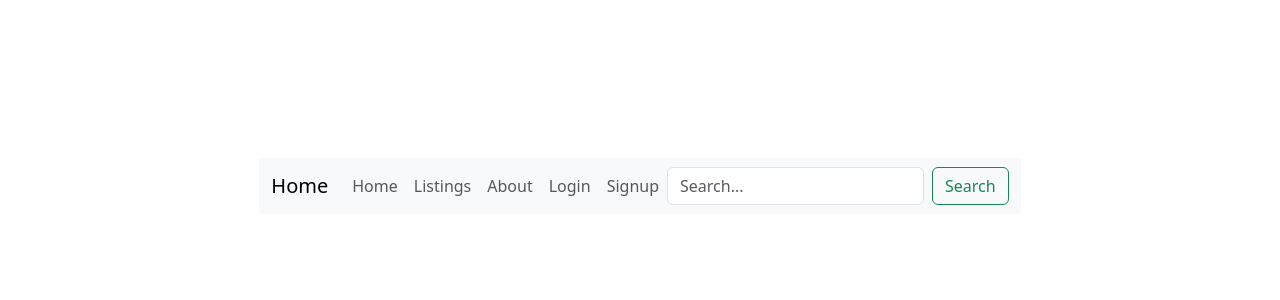
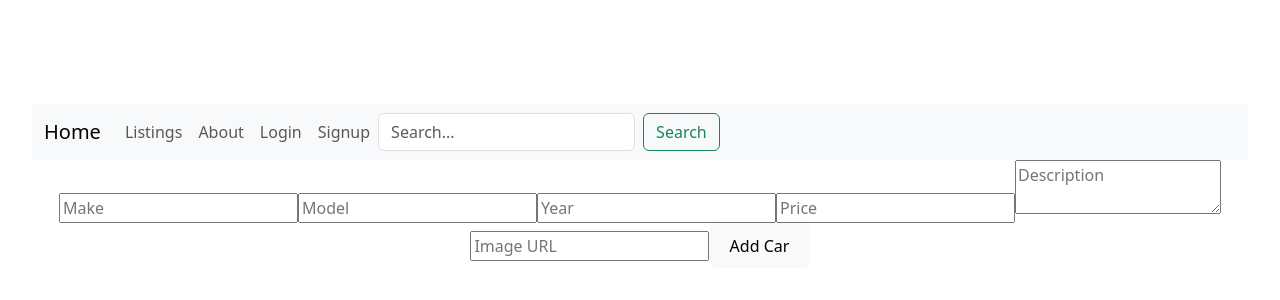
Before and after one commit to unidrelyn/Project-Final-Auto, a React (Vite) app: page /add-car in a window 1280 px wide. Shown: the part 214-514 px from the top of the page. Built offline with nearby package versions, Linux system fonts and the light colour scheme.

Commit message:
second push

```diff
--- a/src/App.jsx
+++ b/src/App.jsx
@@ -32,23 +32,33 @@ import ListingsPage from './pages/ListingsPage';
 import AboutPage from './pages/AboutPage';
 import LoginPage from './pages/LoginPage';
 import SignupPage from './pages/SignupPage'; // Import the SignupPage component
+import EditCarForm from './components/EditCarForm';
+import { CarListProvider } from './context/CarListContext';
+import AddCarForm from './components/AddCarForm';
 import './App.css';
 import 'bootstrap/dist/css/bootstrap.min.css';
 
 function App() {
   return (
+    <CarListProvider>
     <Router>
       <NavBar />
       <Routes>
         <Route path="/" element={<HomePage />} />
         <Route path="/listings" element={<ListingsPage />} />
+
         <Route path="/about" element={<AboutPage />} />
         <Route path="/login" element={<LoginPage />} />
         {/* Add route for the signup page */}
         <Route path="/signup" element={<SignupPage />} />
+        <Route path="/edit/:carId" element={<EditCarForm />} /> {/* Define the edit route */}
+        <Route path="/add-car" element={<AddCarForm />} />
+        {/* Define other routes */}
       </Routes>
     </Router>
+    </CarListProvider>
   );
+
 }
 
 export default App;
--- a/src/components/AddCarForm.jsx
+++ b/src/components/AddCarForm.jsx
@@ -65,74 +65,44 @@
 // export default AddCarForm;
 
 import React, { useState } from 'react';
-import mockCars from '../mockData/mockCars.json'; // Import mock car data
-// Remove the axios import
+import { useCarList } from '../context/CarListContext'; // Import your custom hook from the context
+import { useNavigate } from 'react-router-dom';
 
-function AddCarForm() {
+const AddCarForm = () => {
   const [carData, setCarData] = useState({
     make: '',
     model: '',
     year: '',
     price: '',
-    description: ''
+    description: '',
+    image: ''
   });
-  const [submitting, setSubmitting] = useState(false);
-  const [error, setError] = useState('');
+  const { addCar } = useCarList(); // Destructure the addCar function from your context
+  const navigate = useNavigate();
 
   const handleChange = (e) => {
     const { name, value } = e.target;
-    setCarData(prevData => ({
-      ...prevData,
-      [name]: value
-    }));
+    setCarData(prevData => ({ ...prevData, [name]: value }));
   };
 
-  const handleSubmit = async (e) => {
+  const handleSubmit = (e) => {
     e.preventDefault();
-    setSubmitting(true);
-
-    try {
-      // Instead of making an actual HTTP request, you can handle the form submission here
-      // For testing purposes, you can log the form data or perform any other desired actions
-      console.log('Form submitted with data:', carData);
-
-      // For more advanced testing, you can add logic to update the mock data
-      // For example, if you want to add the new car to the mock data:
-      // const updatedMockCars = [...mockCars, carData];
-      // console.log('Updated mock cars data:', updatedMockCars);
-
-      // Optionally, clear the form or provide user feedback
-      setCarData({
-        make: '',
-        model: '',
-        year: '',
-        price: '',
-        description: ''
-      });
-      setError('');
-    } catch (error) {
-      console.error('Error submitting the form:', error);
-      setError('Failed to add the car. Please try again.');
-    } finally {
-      setSubmitting(false);
-    }
+    addCar({ ...carData, id: Date.now() }); // Use Date.now() for a simple unique ID or your preferred method
+    navigate('/listings'); // Redirect to the listings page or confirmation page
   };
 
   return (
     <form onSubmit={handleSubmit}>
-      <input name="make" type="text" placeholder="Make" value={carData.make} onChange={handleChange} />
-      <input name="model" type="text" placeholder="Model" value={carData.model} onChange={handleChange} />
-      <input name="year" type="number" placeholder="Year" value={carData.year} onChange={handleChange} />
-      <input name="price" type="text" placeholder="Price" value={carData.price} onChange={handleChange} />
-      <textarea name="description" placeholder="Description" value={carData.description} onChange={handleChange} />
-
-      {error && <div style={{ color: 'red' }}>{error}</div>}
-
-      <button type="submit" disabled={submitting}>
-        {submitting ? 'Adding...' : 'Add Car'}
-      </button>
+      {/* Form fields for car data */}
+      <input name="make" value={carData.make} onChange={handleChange} placeholder="Make" />
+      <input name="model" value={carData.model} onChange={handleChange} placeholder="Model" />
+      <input name="year" type="number" value={carData.year} onChange={handleChange} placeholder="Year" />
+      <input name="price" type="number" value={carData.price} onChange={handleChange} placeholder="Price" />
+      <textarea name="description" value={carData.description} onChange={handleChange} placeholder="Description" />
+      <input name="image" value={carData.image} onChange={handleChange} placeholder="Image URL" />
+      <button type="submit">Add Car</button>
     </form>
   );
-}
+};
 
 export default AddCarForm;
--- a/src/components/EditCarForm.jsx
+++ b/src/components/EditCarForm.jsx
@@ -74,7 +74,9 @@
 
 
 import React, { useState, useEffect } from 'react';
-import mockCars from '../mockData/mockCars.json'; // Import mockCars data
+import mockCars from '../mockData/mockCars.json';
+import { useNavigate } from 'react-router-dom';
+import { useCarList } from '../context/CarListContext';
 
 function EditCarForm({ carId }) {
   const [carData, setCarData] = useState({
@@ -86,12 +88,14 @@ function EditCarForm({ carId }) {
   });
   const [submitting, setSubmitting] = useState(false);
   const [error, setError] = useState('');
+  const [success, setSuccess] = useState('');
+  const navigate = useNavigate();
+  const { carList, updateCar } = useCarList();
 
   useEffect(() => {
-    // Find the car data corresponding to the provided carId
-    const car = mockCars.find(car => car.id === carId);
+    const car = mockCars.cars.find(car => car.id === carId);
     if (car) {
-      setCarData(car);
+      setCarData({ ...car });
     } else {
       setError('Car not found.');
     }
@@ -99,10 +103,7 @@ function EditCarForm({ carId }) {
 
   const handleChange = (e) => {
     const { name, value } = e.target;
-    setCarData(prevData => ({
-      ...prevData,
-      [name]: value
-    }));
+    setCarData(prevData => ({ ...prevData, [name]: value }));
   };
 
   const handleSubmit = (e) => {
@@ -110,16 +111,12 @@ function EditCarForm({ carId }) {
     setSubmitting(true);
 
     try {
-      // Update the mockCars data with the edited car data
-      const updatedCars = mockCars.map(car => {
-        if (car.id === carId) {
-          return { ...car, ...carData };
-        }
-        return car;
-      });
-      // Optionally, update the mockCars.json file or manage state in a parent component
+      // Use mockCars.cars to access the array of cars
+      const updatedCars = mockCars.cars.map(car => car.id === carId ? { ...car, ...carData } : car);
       console.log('Updated Cars:', updatedCars);
       setError('');
+      setSuccess('Car details updated successfully!');
+      setTimeout(() => navigate('/listings'), 2000);
     } catch (error) {
       console.error('Error updating the car:', error);
       setError('Failed to update the car. Please try again.');
@@ -130,10 +127,13 @@ function EditCarForm({ carId }) {
 
   return (
     <form onSubmit={handleSubmit}>
-      {/* Input fields for car data */}
-      <button type="submit" disabled={submitting}>
-        {submitting ? 'Updating...' : 'Update Car'}
-      </button>
+      <input name="make" value={carData.make} onChange={handleChange} placeholder="Make" />
+      <input name="model" value={carData.model} onChange={handleChange} placeholder="Model" />
+      <input name="year" type="number" value={carData.year} onChange={handleChange} placeholder="Year" />
+      <input name="price" type="number" value={carData.price} onChange={handleChange} placeholder="Price" />
+      <textarea name="description" value={carData.description} onChange={handleChange} placeholder="Description" />
+
+      <button type="submit" disabled={submitting}>{submitting ? 'Updating...' : 'Update Car'}</button>
       {error && <div style={{ color: 'red' }}>{error}</div>}
     </form>
   );
--- a/src/components/NavBar.jsx
+++ b/src/components/NavBar.jsx
@@ -50,15 +50,18 @@
 
 // export default NavBar;
 
-
 import React, { useState } from 'react';
-import { NavLink } from 'react-router-dom'; // Import NavLink from react-router-dom
+import { NavLink, useNavigate } from 'react-router-dom'; // Import useNavigate instead of useHistory
 
 const NavBar = () => {
   const [searchTerm, setSearchTerm] = useState('');
+  const navigate = useNavigate(); // Use useNavigate hook
 
-  const handleSearch = () => {
-    // Implement search functionality
+  const handleSearch = (e) => {
+    e.preventDefault(); // Prevent default form submission behavior
+    // Navigate to a search results page, passing the search term as a query parameter
+    navigate(`/search?term=${encodeURIComponent(searchTerm)}`);
+    setSearchTerm(''); // Optionally clear the search input after submission
   };
 
   return (
@@ -71,9 +74,6 @@ const NavBar = () => {
         <div className="collapse navbar-collapse" id="navbarNav">
           <ul className="navbar-nav">
             <li className="nav-item">
-              <NavLink className="nav-link" to="/">Home</NavLink>
-            </li>
-            <li className="nav-item">
               <NavLink className="nav-link" to="/listings">Listings</NavLink>
             </li>
             <li className="nav-item">
@@ -82,13 +82,11 @@ const NavBar = () => {
             <li className="nav-item">
               <NavLink className="nav-link" to="/login">Login</NavLink>
             </li>
-            {/* Add signup link */}
             <li className="nav-item">
               <NavLink className="nav-link" to="/signup">Signup</NavLink>
             </li>
           </ul>
-          {/* Search input and button */}
-          <form className="d-flex">
+          <form className="d-flex" onSubmit={handleSearch}>
             <input
               className="form-control me-2"
               type="search"
@@ -97,7 +95,7 @@ const NavBar = () => {
               value={searchTerm}
               onChange={(e) => setSearchTerm(e.target.value)}
             />
-            <button className="btn btn-outline-success" type="button" onClick={handleSearch}>Search</button>
+            <button className="btn btn-outline-success" type="submit">Search</button>
           </form>
         </div>
       </div>
--- a/src/mockData/mockCars.json
+++ b/src/mockData/mockCars.json
@@ -6,7 +6,7 @@
         "model": "Camry",
         "year": 2018,
         "price": 25000,
-        "description": "Lorem ipsum dolor sit amet, consectetur adipiscing elit. Sed vehicula justo et ante eleifend dignissim.",
+        "description": "Lbnkjjbkjljkghkhjghjkgkhjghkj.",
         "image": "https://picsum.photos/id/101/200/300"
       },
       {
--- a/src/pages/ListingsPage.jsx
+++ b/src/pages/ListingsPage.jsx
@@ -81,22 +81,39 @@
 
 
 import React, { useState, useEffect } from 'react';
-import mockCars from '../mockData/mockCars.json'; // Ensure this path is correct
+import mockCars from '../mockData/mockCars.json';
+import { useNavigate } from 'react-router-dom';
+import { useCarList } from '../context/CarListContext';
+
 
 const ListingsPage = () => {
   const [carListings, setCarListings] = useState([]);
+  const { carList } = useCarList();
   const [searchTerm, setSearchTerm] = useState('');
+  const navigate = useNavigate();
 
   useEffect(() => {
-    // Set the car listings data from the cars property of the imported mockCars data
-    setCarListings(mockCars.cars); // Use mockCars.cars to access the array
+    setCarListings(mockCars.cars);
   }, []);
 
   const handleSearchChange = (event) => {
     setSearchTerm(event.target.value.toLowerCase());
   };
 
-  // Ensure carListings is an array before filtering
+  const handleEdit = (carId) => {
+    navigate(`/edit/${carId}`);
+  };
+
+  const handleDelete = (carId) => {
+    console.log('Delete car with ID:', carId);
+    const updatedListings = carListings.filter(car => car.id !== carId);
+    setCarListings(updatedListings);
+  };
+
+  const handleAddCar = () => {
+    navigate('/add-car'); // Navigate to the "Add Car" page
+  };
+
   const filteredListings = carListings.filter(car =>
     car.make.toLowerCase().includes(searchTerm) || car.model.toLowerCase().includes(searchTerm)
   );
@@ -104,6 +121,7 @@ const ListingsPage = () => {
   return (
     <div className="listings-page-container">
       <h1>Car Listings</h1>
+      <button onClick={handleAddCar}>Add Car</button> {/* Button to navigate to the "Add Car" page */}
       <input
         type="text"
         placeholder="Search by make or model..."
@@ -114,12 +132,13 @@ const ListingsPage = () => {
         {filteredListings.length > 0 ? (
           filteredListings.map(car => (
             <div key={car.id} className="car-listing-item">
-              {/* Update the src attribute to use "car.image" */}
               <img src={car.image} alt={`${car.make} ${car.model}`} className="car-image" />
               <h2>{car.make} {car.model}</h2>
               <p>Year: {car.year}</p>
               <p>Price: ${car.price}</p>
               <p>{car.description}</p>
+              <button onClick={() => handleEdit(car.id)}>Edit</button>
+              <button onClick={() => handleDelete(car.id)}>Delete</button>
             </div>
           ))
         ) : (
```
Also changed, not shown: src/components/CarListingCard.jsx (+51 -16 lines), src/components/DeleteCarForm.jsx (+6 -34 lines).
